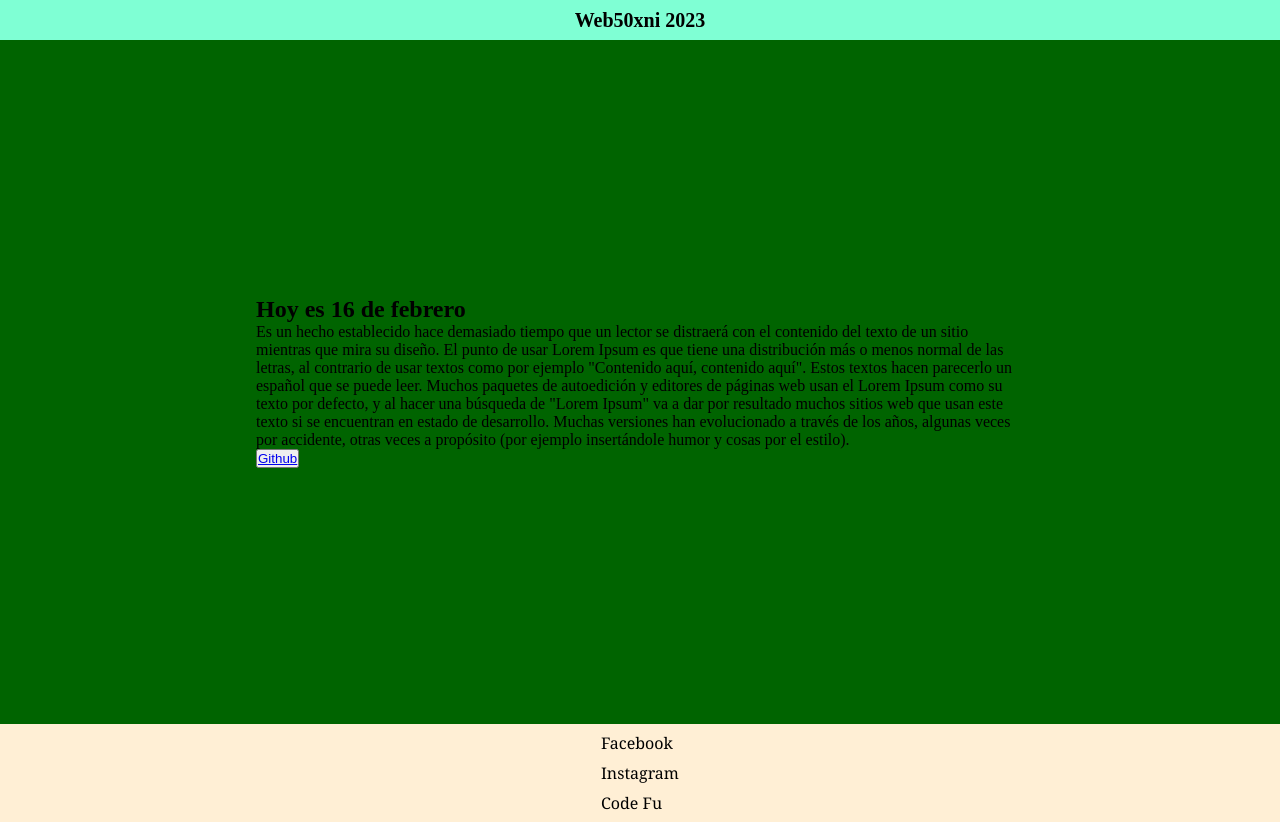
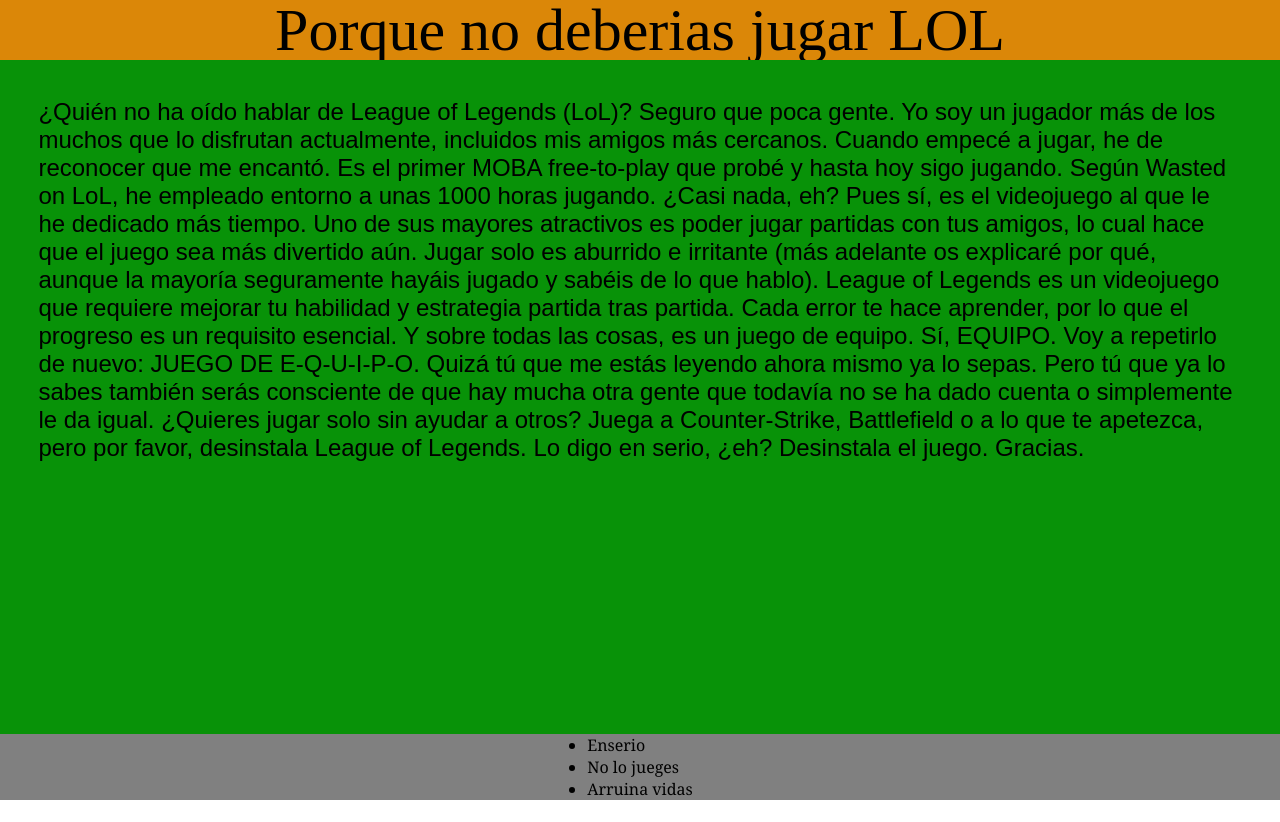
Before and after one commit to Ektop21/Grupo_A, a plain HTML site: page index.html in a window 1280 px wide. After the commit the page ends 800 px from the top, so only its background shows below. Drawn offline with Linux system fonts and the light colour scheme.

Commit message:
no ce mae

```diff
--- a/index.html
+++ b/index.html
@@ -9,36 +9,37 @@
 </head>
 <body>
     <header>
-        <span>Web50xni 2023</span>
+        <span>Porque no deberias jugar LOL</span>
     </header>
 
     <div class = "container">
 
     <div class = "te">
 
-    <h2>Hoy es 16 de febrero</h2>
     <p>
-        Es un hecho establecido hace demasiado tiempo que un lector se distraerá
-        con el contenido del texto de un sitio mientras que mira su diseño. El
-        punto de usar Lorem Ipsum es que tiene una distribución más o menos
-        normal de las letras, al contrario de usar textos como por ejemplo
-        "Contenido aquí, contenido aquí". Estos textos hacen parecerlo un
-        español que se puede leer. Muchos paquetes de autoedición y editores de
-        páginas web usan el Lorem Ipsum como su texto por defecto, y al hacer
-        una búsqueda de "Lorem Ipsum" va a dar por resultado muchos sitios web
-        que usan este texto si se encuentran en estado de desarrollo. Muchas
-        versiones han evolucionado a través de los años, algunas veces por
-        accidente, otras veces a propósito (por ejemplo insertándole humor y
-        cosas por el estilo).
+        ¿Quién no ha oído hablar de League of Legends (LoL)? Seguro que poca gente. Yo soy un jugador más de los
+        muchos que lo disfrutan actualmente, incluidos mis amigos más cercanos. Cuando empecé a jugar, he de
+        reconocer que me encantó. Es el primer MOBA free-to-play que probé y hasta hoy sigo jugando. Según Wasted
+        on LoL, he empleado entorno a unas 1000 horas jugando. ¿Casi nada, eh? Pues sí, es el videojuego al que
+        le he dedicado más tiempo. Uno de sus mayores atractivos es poder jugar partidas con tus amigos, lo cual
+        hace que el juego sea más divertido aún. Jugar solo es aburrido e irritante (más adelante os explicaré por
+        qué, aunque la mayoría seguramente hayáis jugado y sabéis de lo que hablo).
+        League of Legends es un videojuego que requiere mejorar tu habilidad y estrategia partida
+        tras partida. Cada error te hace aprender, por lo que el progreso es un requisito esencial.
+        Y sobre todas las cosas, es un juego de equipo. Sí, EQUIPO. Voy a repetirlo de nuevo: JUEGO DE
+        E-Q-U-I-P-O. Quizá tú que me estás leyendo ahora mismo ya lo sepas. Pero tú que ya lo sabes también
+        serás consciente de que hay mucha otra gente que todavía no se ha dado cuenta o simplemente le da
+        igual. ¿Quieres jugar solo sin ayudar a otros? Juega a Counter-Strike, Battlefield o a lo que te
+        apetezca, pero por favor, desinstala League of Legends. Lo digo en serio, ¿eh? Desinstala el juego.
+        Gracias.
     </p>
-    <button><a href = "https://github.com/" target = "_blank">Github</a></button>
     </div>
     </div>
     <footer>
         <ul>
-            <li>Facebook</li>
-            <li>Instagram</li>
-            <li>Code Fu</li>
+            <li>Enserio</li>
+            <li>No lo jueges</li>
+            <li>Arruina vidas</li>
         </ul>
     </footer>
 </body>
--- a/style.css
+++ b/style.css
@@ -10,13 +10,16 @@
 }
 
 .container{
-    background-color: darkgreen;
+    font-family: Arial, Helvetica, sans-serif;
+    font-size: 150%;
+    background-color: rgb(8, 146, 8);
     flex: 1;
+
 }
 
 header{
-    background-color: aquamarine;
-    height: 40px;
+    background-color: rgb(219, 135, 8);
+    height: 60px;
     width: 100%;
     display: flex;
     justify-content: center;
@@ -24,21 +27,18 @@
 }
 
 header span{
-    font-size: 20px;
-    font-weight: bold;
+    font-size: 60px;
+    font-weight: 100;
 }
 
 footer{
-    background-color: papayawhip;
+    background-color: gray;
     font-family: Georgia, 'Times New Roman', Times, serif;
     display: grid;
     place-items: center;
 }
 
-footer ul li{
-    margin: 8px;
-    list-style: none;
-}
+
 
 .ti1 {
     display: flex;
@@ -47,5 +47,5 @@
 }
 
 .te {
-    padding: 20%;
+    padding: 3%;
 }
```
Also changed, not shown: p2.html (deleted, +0 -12 lines).
